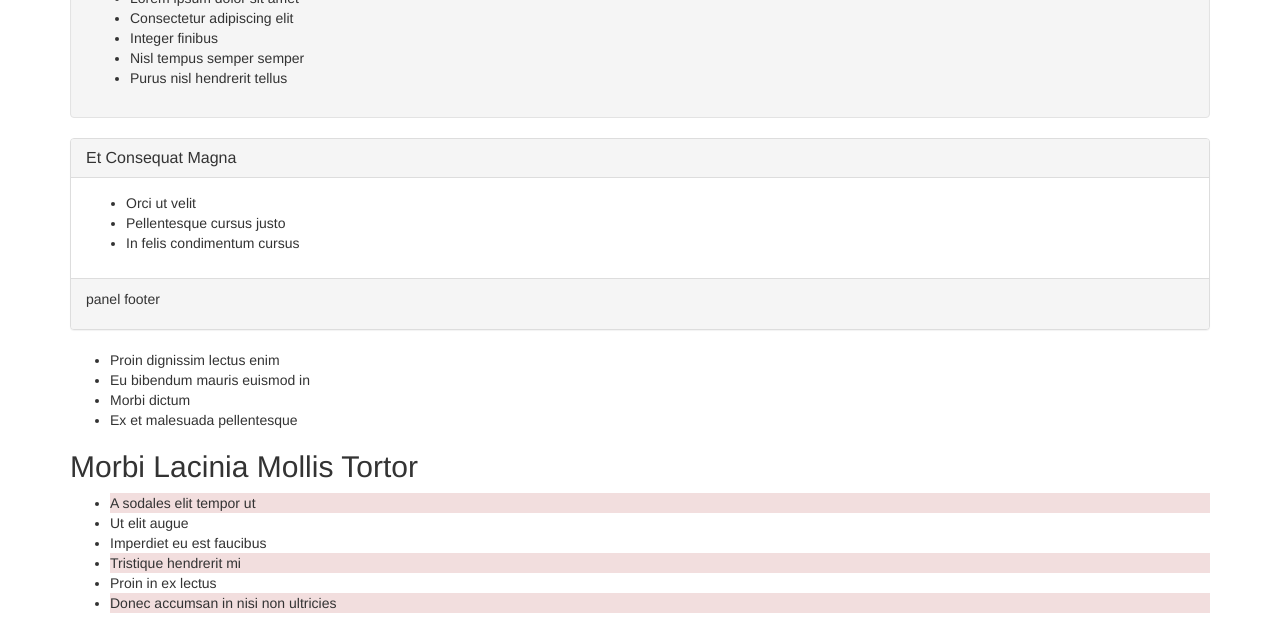
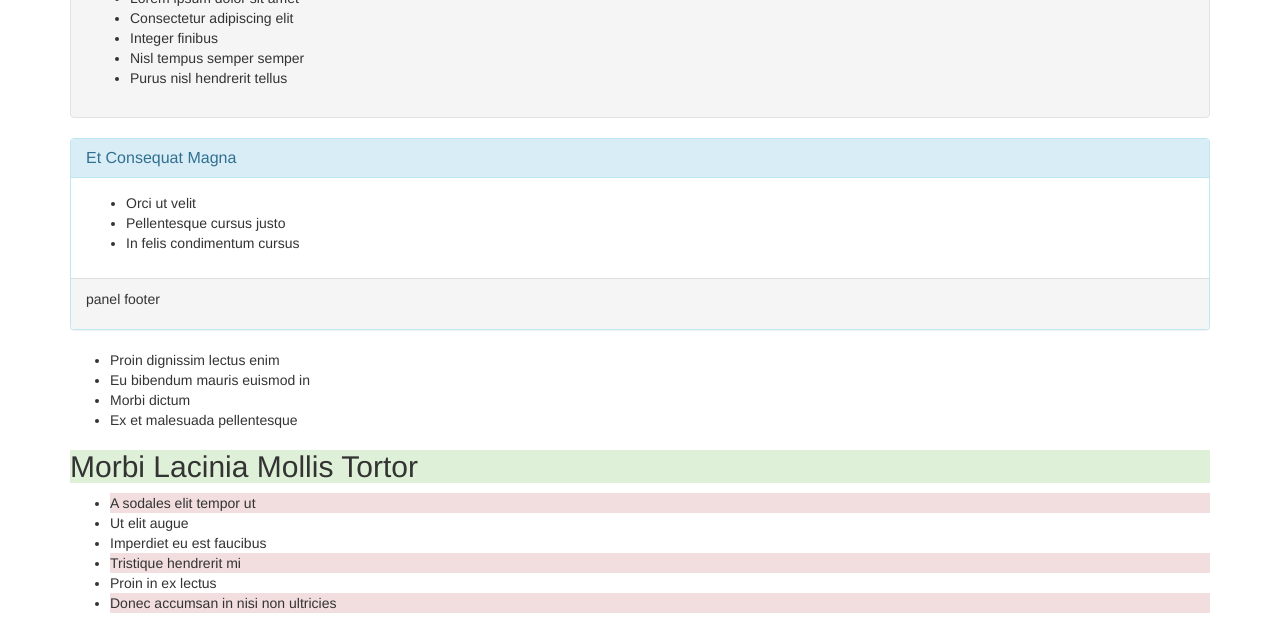
Before and after one commit to Allanlcomander/bootstrap, a plain HTML site: page index.html in a window 1280 px wide. Shown: the part 370-993 px from the top of the page. Drawn offline with Linux system fonts and the light colour scheme.

Commit message:
add color element tags eg primary, succes etc

```diff
--- a/index.html
+++ b/index.html
@@ -22,7 +22,7 @@
       <li>Purus nisl hendrerit tellus</li>
     </ul>
   </div>
-  <div class="panel panel-default">
+  <div class="panel panel-info">
     <div class="panel-heading">
     <h2 class="panel-title">Et Consequat Magna</h2>
   </div>
@@ -44,7 +44,7 @@
       <li>Morbi dictum</li>
       <li>Ex et malesuada pellentesque</li>
     </ul>
-    <h2>Morbi Lacinia Mollis Tortor</h2>
+    <h2 class="bg-success">Morbi Lacinia Mollis Tortor</h2>
     <ul>
       <li bg class="bg-danger">A sodales elit tempor ut</li>
       <li>Ut elit augue</li>
```
